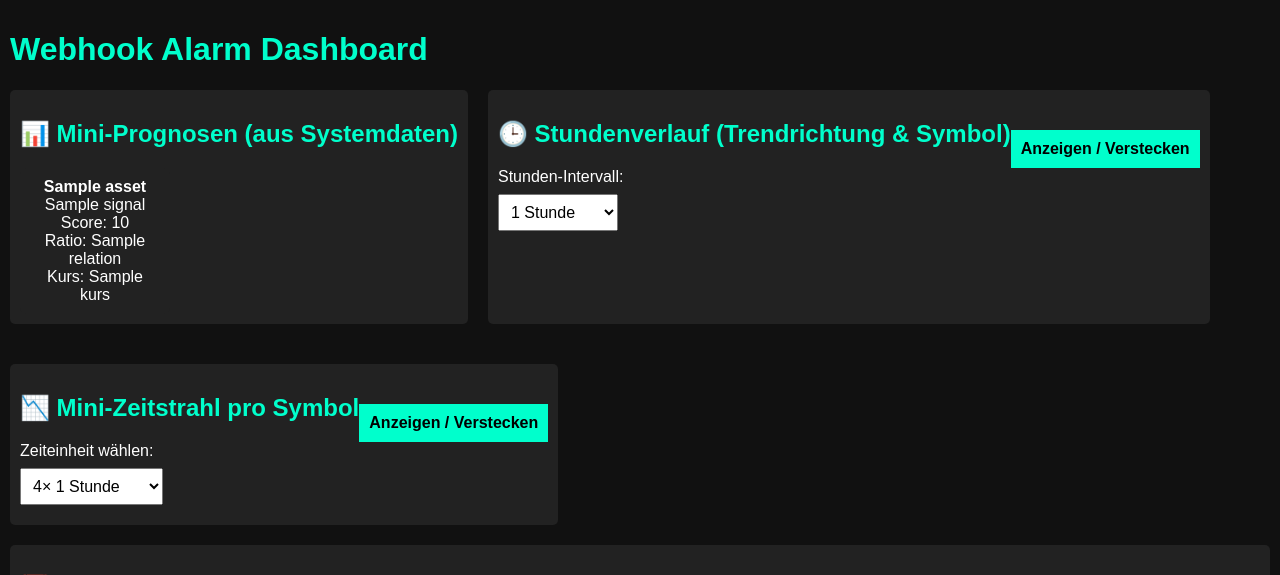
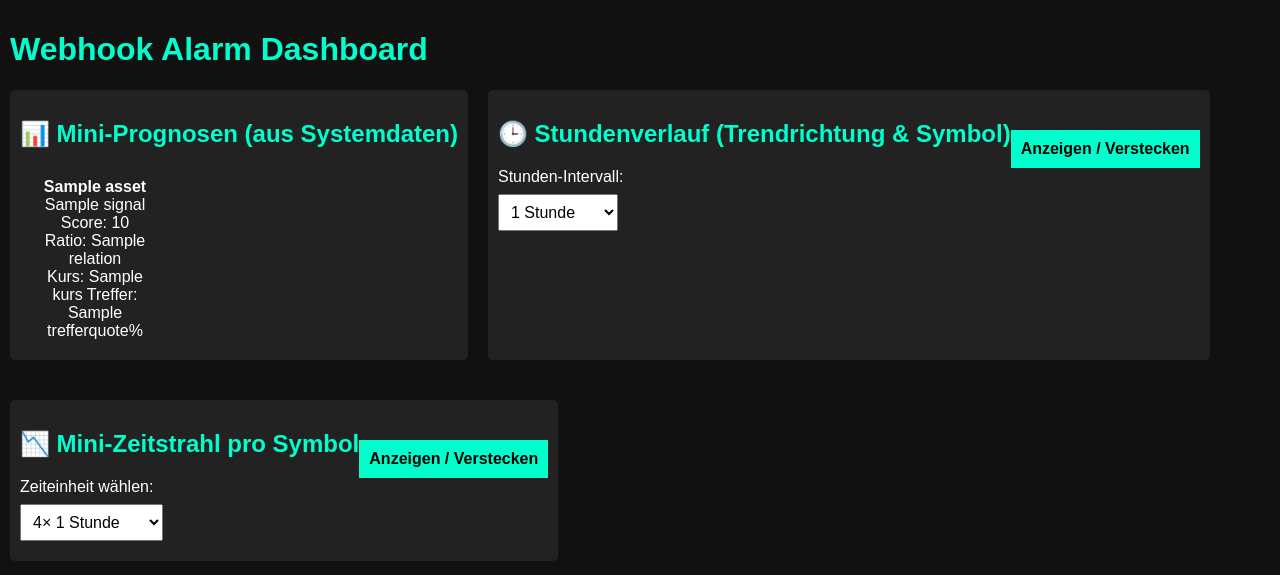
Before and after one commit to Bubu89/webhook-alarm-analyse, a Python web app: template templates/dashboard.html in a window 1280 px wide. Shown: the top 575 px of the page. Run offline with Jinja, Linux system fonts and the light colour scheme; the template is opened without the code that fills it: most values are stand-ins (such as "Sample title", 1, 10 or a date in 2020).

Commit message:
Update dashboard.html

```diff
--- a/templates/dashboard.html
+++ b/templates/dashboard.html
@@ -140,6 +140,10 @@
                 {% if daten.kurs is defined %}
                     Kurs: {{ daten.kurs }}
                 {% endif %}
+                {% if daten.trefferquote is defined %}
+                Treffer: {{ daten.trefferquote }}%
+                {% endif %}
+
             </div>
         {% endfor %}
     </div>
```
